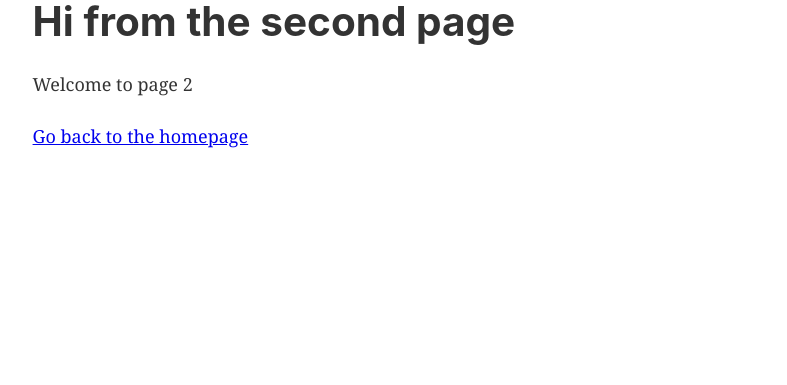
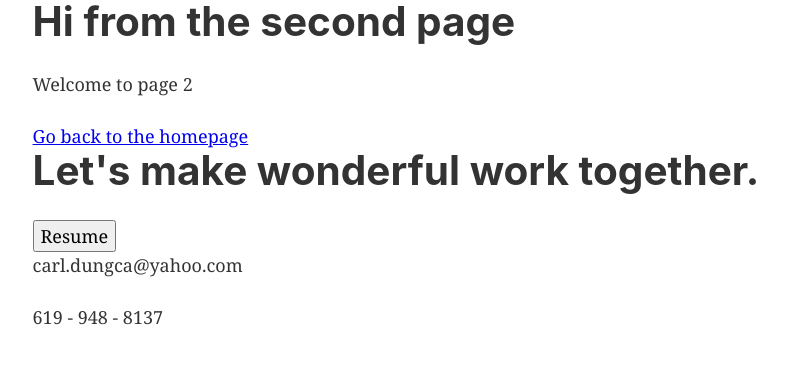
Before and after one commit to CarlsJr4/Portfolio-2.0, a Gatsby site: page /page-2 in a window 1280 px wide. Shown: the whole page, without its empty margins (147-934 px from the left). Built offline with nearby package versions, Linux system fonts and the light colour scheme; Gatsby itself is replaced by a stand-in of ours.

Commit message:
Separated buttons and footer into separate components

```diff
--- /dev/null
+++ b/src/components/Footer.js
@@ -0,0 +1,15 @@
+import React from 'react'
+import LinkButton from "./LinkButton"
+
+const Footer = () => {
+	return (
+		<footer>
+				<h1>Let's make wonderful work together.</h1>
+				<LinkButton link="#">Resume</LinkButton>
+				<p>carl.dungca@yahoo.com</p>
+				<p>619 - 948 - 8137</p>
+		</footer>
+	);
+}
+
+export default Footer;
--- /dev/null
+++ b/src/components/LinkButton.js
@@ -0,0 +1,13 @@
+import React from 'react';
+
+const LinkButton = ({link, children}) => {
+	return (
+		<a href={link}>
+			<button>
+				{children}
+			</button>
+		</a >
+	);
+}
+
+export default LinkButton;
--- a/src/components/layout.js
+++ b/src/components/layout.js
@@ -10,6 +10,7 @@ import PropTypes from "prop-types"
 import { useStaticQuery, graphql } from "gatsby"
 
 import Header from "./header"
+import Footer from "./Footer"
 import "./layout.css"
 
 const Layout = ({ children }) => {
@@ -35,12 +36,7 @@ const Layout = ({ children }) => {
         }}
       >
         <main>{children}</main>
-        <footer>
-					{/* This will be replaced by a component */}
-          {/* © {new Date().getFullYear()}, Built with
-          {` `}
-          <a href="https://www.gatsbyjs.org">Gatsby</a> */}
-        </footer>
+        <Footer />
       </div>
     </>
   )
```
Also changed, not shown: src/pages/index.js (+8 -13 lines).
